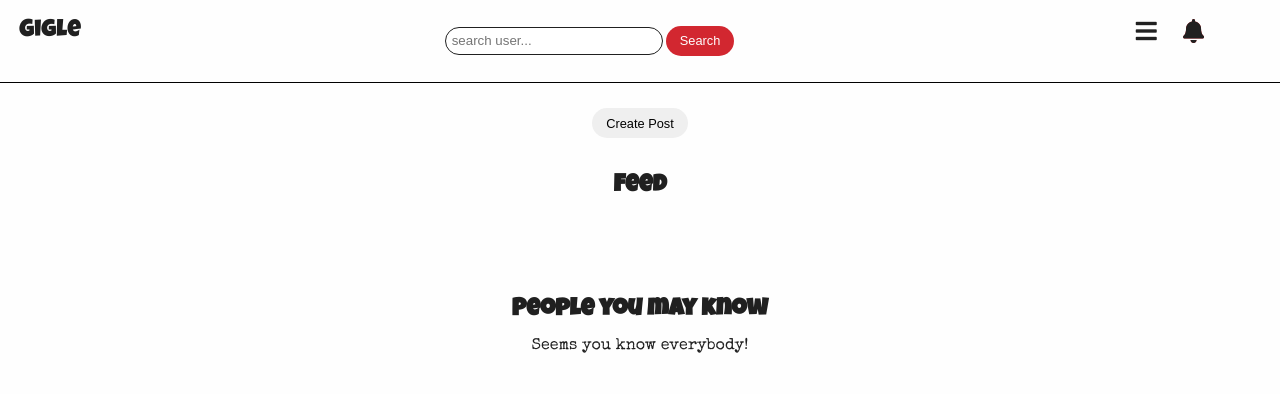
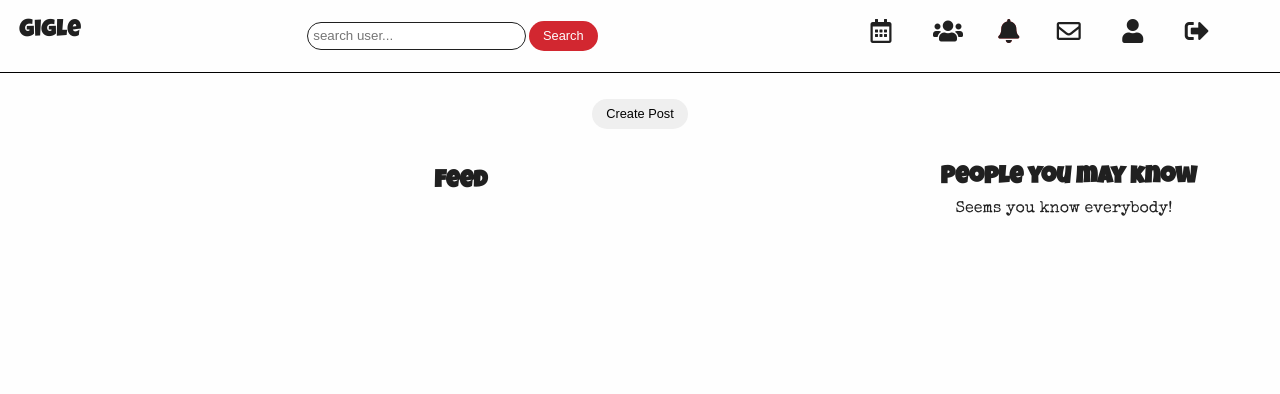
Before and after one commit to xiaoniuniu89/giglep4, a Django app: page /social/feed/ in a window 1280 px wide. Shown: the top 394 px of the page. Run offline with Django 3.2, Linux system fonts and the light colour scheme; the visitor is signed in with stand-in values (Sample User, id 1); data that the repository does not hold is empty; some libraries are stand-ins or nearby versions.

Commit message:
add message thread style and responsive style to organiser app at larger screens

```diff
--- a/static/organiser/css/organiser.css
+++ b/static/organiser/css/organiser.css
@@ -303,3 +303,191 @@
     float: right;
     cursor: pointer;
   }
+
+/* msg threads  */
+
+.sent-msg {
+    margin: 1.2em .5em;
+    text-align: right;
+}
+
+.sent-msg span{
+    color: var(--green);
+    text-shadow: .5px .3px var(--dull-grey);
+}
+
+.sent-msg span, .received-msg span {
+    padding: .2em 1em;
+
+}
+
+.received-msg {
+    margin: 1.2em .5em;
+    text-align: left;
+}
+
+.received-msg span{
+    color: var(--dull-grey);
+}
+
+.chat-height {
+    max-height: 60vh;
+    overflow-y: scroll;
+    width: 90%; max-width: 600px;
+    margin: 0 auto;
+}
+
+.msg-img {
+    width: 70%;
+    max-width: 300px;
+    max-height: auto;
+    border: .5px solid var(--main-dark);
+    border-radius: 25px;
+}
+
+.sent-img {
+    margin-left: 30%;
+}
+
+.file-upload {
+    padding: .1em;
+}
+
+/* end msg threads  */
+
+
+
+  /* media query style */
+
+@media screen and (min-width: 1200px ) {
+
+
+    .feed-wrapper {
+        width: 95%;
+        max-width: none;
+        margin: 0 1em;
+        display: flex;
+
+    }
+    .posts-wrapper {
+        width: 80%;
+    }
+
+    .post-wrapper {
+        width: 70%;
+        margin: 2em auto;
+    }
+    .post-pic-wrapper {
+        width: 10%;
+    }
+
+    .post-author-wrapper {
+        width: 27%;
+    }
+
+    .post-msg {
+        width: 63%;
+    }
+
+    .other-users {
+        width: 30%;
+        padding: 2em;
+    }
+
+    .chat-height {
+        max-height: 60vh;
+        overflow-y: scroll;
+         max-width: 900px;
+        margin: 0 auto;
+    }
+
+
+
+}
+
+@media screen and (min-width: 700px ) {
+    .nav-small {
+        display: none;
+    }
+
+    .nav-big {
+        display: initial;
+    }
+
+    .fa-icon {
+        padding: .2em;
+    }
+
+    .header-container {
+        padding: .9em;
+    }
+
+    .heading {
+        position: relative;
+        top: .2em; left: .2em;
+    }
+
+    #close-modal {
+        float: none;
+        position: absolute;
+        right: 18%;
+    }
+
+    .bell {
+        top: 14px; right: 240px;
+    }
+
+    .nav-big ul li:nth-child(n+4) {
+        position: relative;
+        left: 52px;
+    }
+
+    .sent-img {
+        margin-left: 45%;
+    }
+
+
+}
+
+@media screen and (min-width: 600px){
+    #profile-update-modal {
+        width: 100%; max-width: none;
+    }
+
+    .modal-form-bg {
+        margin: 3em auto;
+        max-width: 600px;
+    }
+
+
+}
+
+
+ /* for extra small screen  */
+@media screen and (max-width: 374px ) {
+    .grow {
+        width: 95%;
+    }
+
+    .bottom-nav {
+        gap: .2em;
+    }
+
+    .bottom-nav li {
+        padding: .4em;
+    }
+
+    .profile-nav--open {
+        width: 100%;
+        max-width: 100%;
+    }
+
+    .rb-txt {
+        font-size: 1rem;
+    }
+
+}
+
+
+
+/* end media query style */
--- a/templates/organiser/base.html
+++ b/templates/organiser/base.html
@@ -47,7 +47,7 @@
             </nav>
             <nav class="profile-dropdown">
                 <ul>
-                    <li class="first-nav"><a class='rb-txt' href="#"><i class="far fa-icon fa-calendar-alt"></i> Calendar</a></li>
+                    <li class="first-nav"><a class='rb-txt' href="{% url 'cal:calendar' %}"><i class="far fa-icon fa-calendar-alt"></i> Calendar</a></li>
                     <li><a class='rb-txt' href="{% url 'inbox' %}"><i class="far fa-icon fa-envelope"></i> Messages</a></li>
                     <li ><a class='rb-txt' href="{% url 'my-profile' %}"><i class="fas fa-icon fa-user"></i> Profile</a></li>
                     <li ><a class='rb-txt' href="{% url 'user-profile-list' %}"><i class="fas fa-icon fa-users"></i> Friends</a></li>
@@ -58,7 +58,7 @@
         </div>
         <div class="nav-container nav-big">
             <ul class="nav-list">
-                <li class="nav-item"><a href="#"><i class="far fa-icon fa-calendar-alt"></i></a></li>
+                <li class="nav-item"><a href="{% url 'cal:calendar' %}"><i class="far fa-icon fa-calendar-alt"></i></a></li>
                 <li class="nav-item"><a href="{% url 'user-profile-list' %}"><i class="fas fa-icon fa-users"></i></a></li>
                 <li class="nav-item bell"><span ><i class="fas pointer notifications-dropdown-icon fa-icon notification_bell fa-bell"></i></span></li>
                 <li class="nav-item "><a href="{% url 'inbox' %} "><span class='hover-underline'><i class="far fa-icon fa-envelope"></i></span></a></li>
```
